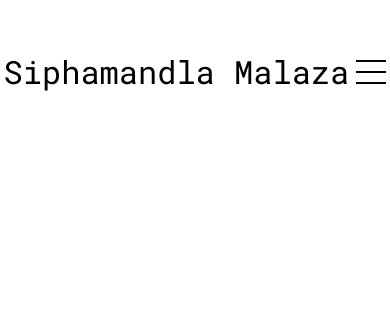
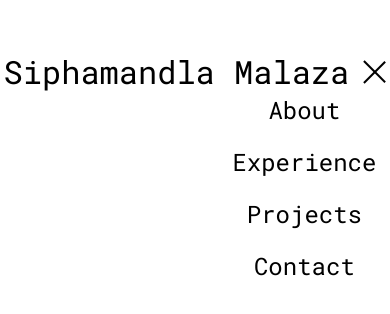
Before and after one commit to DaveTheBomb/Personal-Portfolio-Website, a plain HTML site: page index.html in a window 390 px wide. Both pictures are taken after a click on the element 371 px from the left and 71 px from the top of the page. Drawn offline with Linux system fonts and the light colour scheme.

Commit message:
Navigation conversion translation complete

```diff
--- a/script.js
+++ b/script.js
@@ -0,0 +1,6 @@
+function toogleMenu() {
+    const menu = document.querySelector(".menu-links");
+    const icon = document.querySelector(".humburger-icon");
+    menu.classList.toggle("open");
+    icon.classList.toggle("open");
+}
--- a/style.css
+++ b/style.css
@@ -79,7 +79,7 @@ a:hover {
 
 .humburger-icon span {
     width: 100%;
-    height: 2px;
+    height: 4px;
     background-color: black;
     transition: all 0.3 ease-in-out;
 }
@@ -92,5 +92,38 @@ a:hover {
     width: fit-content;
     max-height: 0;
     overflow: hidden;
-    transition: all;
+    transition: all 0.3 ease-in-out;
 }
+
+
+.menu-links a {
+    display: block;
+    padding: 10px;
+    text-align: center;
+    font-size: 1.5rem;
+    color: black;
+    text-decoration: none;
+    transition: all 0.3 ease-in-out;
+}
+
+.menu-links li {
+    list-style: none;
+}
+
+.menu-links.open {
+    max-height: 300px;
+}
+
+.humburger-icon.open span:first-child {
+    height: 2px;
+    transform: rotate(45deg) translate(10px, 5px);
+}
+
+.humburger-icon.open span:nth-child(2) {
+    opacity: 0;
+}
+
+.humburger-icon.open span:last-child {
+    height: 2px;
+    transform: rotate(-45deg) translate(10px, -5px);
+}
```
